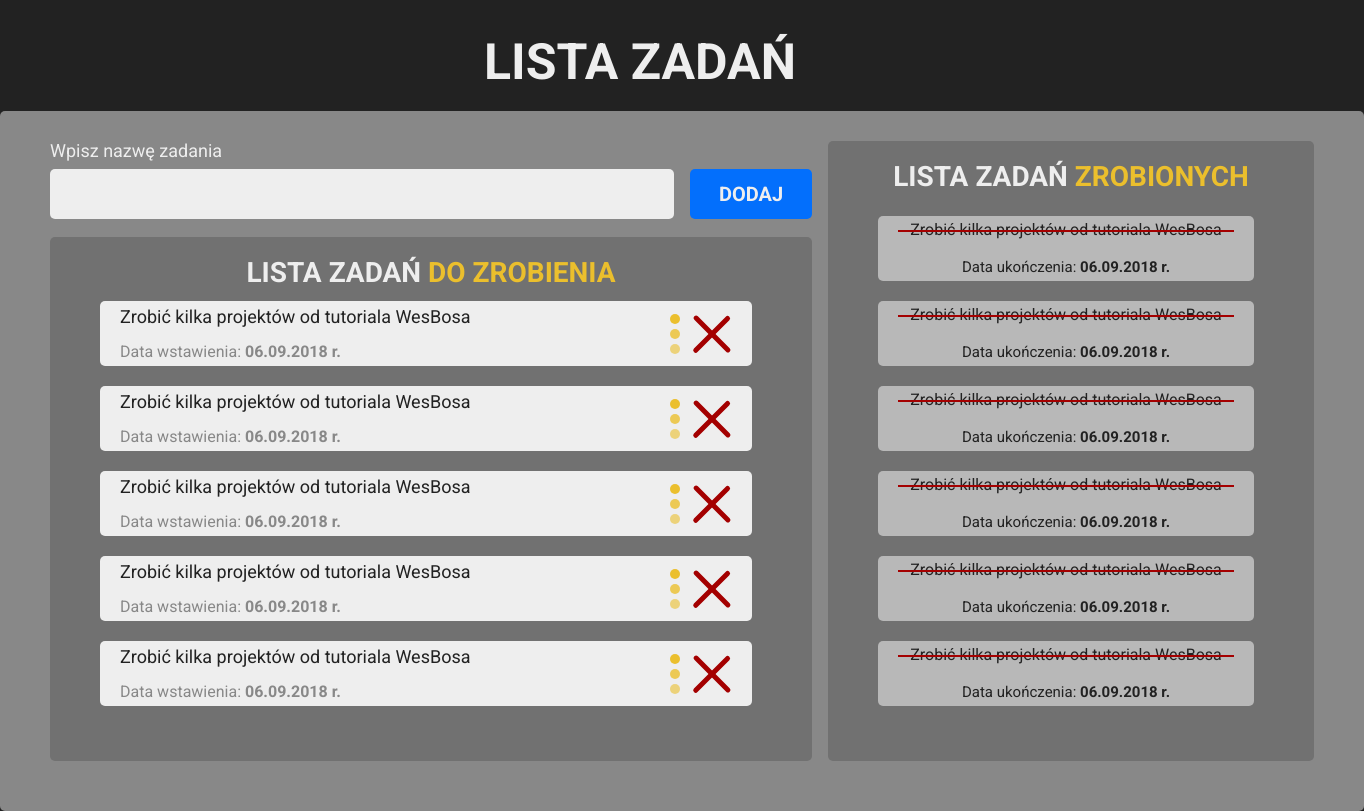
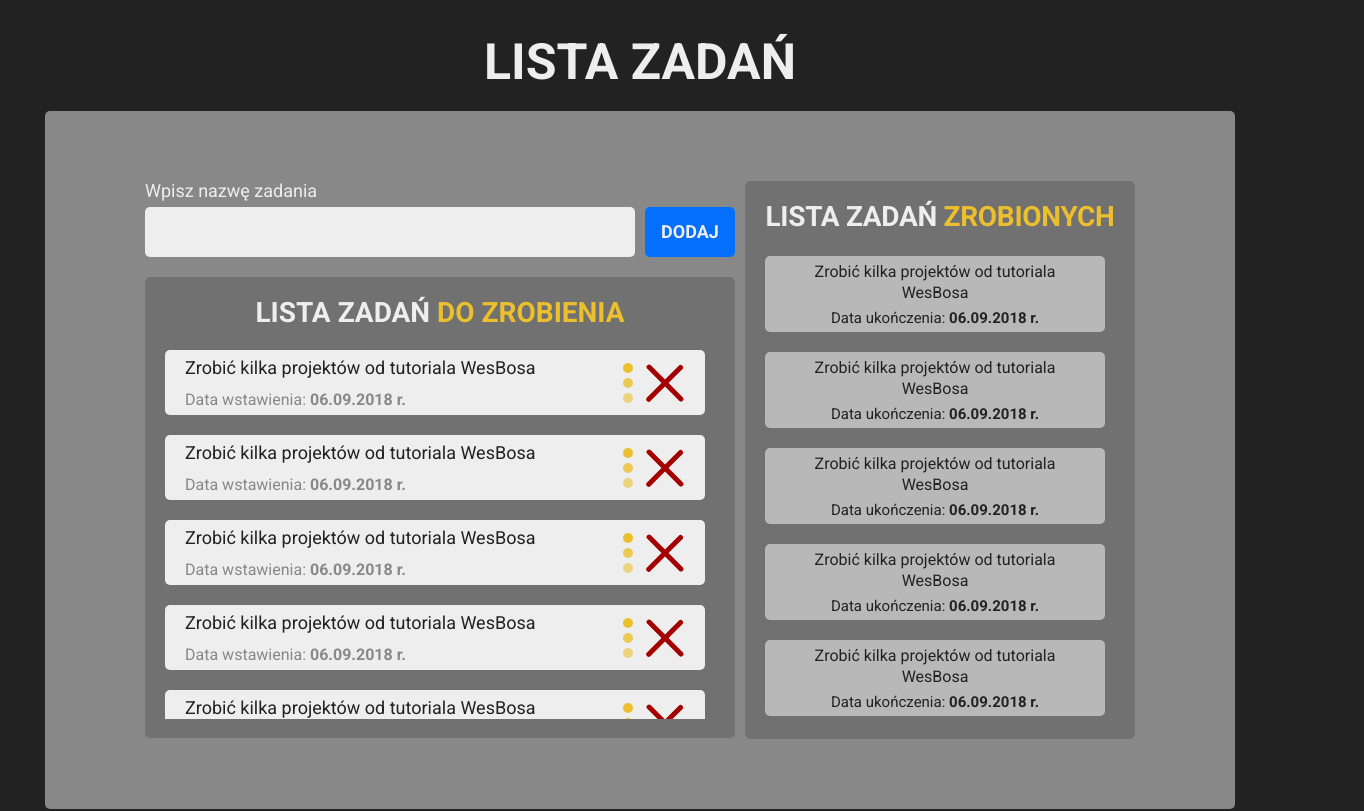
Before and after one commit to KP1976/todo-react, a React (Create React App) app: page / in a window 1280 px wide. Shown: the whole page, 1364 px wide, since content can reach past the window. Built offline with nearby package versions, Linux system fonts and the light colour scheme.

Commit message:
Change styles for new app project

```diff
--- a/src/components/AddTask.js
+++ b/src/components/AddTask.js
@@ -1,11 +1,25 @@
 import React, { Component } from 'react';
 
 class AddTask extends Component {
+	state = {
+		task: '',
+	};
+
+	handleChange = e => {
+		this.setState({ task: e.target.value });
+	};
+
 	render() {
+		const { task } = this.state;
+		console.log(task);
 		return (
 			<div className="add-task">
 				<label className="add-task__label">Wpisz nazwę zadania</label>
-				<input type="text" className="add-task__input" />
+				<input
+					type="text"
+					className="add-task__input"
+					onChange={this.handleChange}
+				/>
 				<button className="add-task__button">dodaj</button>
 			</div>
 		);
--- a/src/components/TasksDone/TasksDoneList.js
+++ b/src/components/TasksDone/TasksDoneList.js
@@ -9,16 +9,6 @@ const TasksDoneList = () => {
 			<TaskDone />
 			<TaskDone />
 			<TaskDone />
-			<TaskDone />
-			<TaskDone />
-			<TaskDone />
-			<TaskDone />
-			<TaskDone />
-			<TaskDone />
-			<TaskDone />
-			<TaskDone />
-			<TaskDone />
-			<TaskDone />
 		</ul>
 	);
 };
--- a/src/components/TasksToDo/Task.js
+++ b/src/components/TasksToDo/Task.js
@@ -1,16 +1,21 @@
 import React, { Component } from 'react';
 
 class Task extends Component {
+	state = {
+		taskName: 'Zrobić kilka projektów od tutoriala WesBosa',
+		date: '06.09.2018 r.',
+	};
+
 	render() {
+		const { taskName, date } = this.state;
+
 		return (
 			<li className="task">
 				<div className="task-texts">
-					<p className="task-texts__name-task">
-						Zrobić kilka projektów od tutoriala WesBosa
-					</p>
+					<p className="task-texts__name-task">{taskName}</p>
 					<p className="task-texts__date-task">
 						Data wstawienia:{' '}
-						<span className="task-texts__date-task-value">06.09.2018 r.</span>
+						<span className="task-texts__date-task-value">{date}</span>
 					</p>
 				</div>
 				<div className="task-icons">
--- a/src/styles/css/main.css
+++ b/src/styles/css/main.css
@@ -333,17 +333,21 @@ body {
   background-color: #888;
   border-radius: 0.5rem;
   display: grid;
-  grid-gap: 1.6rem;
-  grid-template-columns: 76.2rem 48.6rem;
-  grid-template-rows: 8rem 52.4rem;
+  grid-column-gap: 1rem;
+  grid-row-gap: 2rem;
+  grid-template-columns: 59rem 39em;
+  grid-template-rows: auto auto;
   margin: 0 auto;
-  padding: 3rem 5rem 5rem;
-  width: 136.4rem; }
+  max-height: 70rem;
+  padding: 7rem 10rem;
+  width: 119rem; }
 
 .add-task {
   display: grid;
-  grid-gap: 0.6rem 1.6rem;
-  grid-template-columns: 62.4rem 12.2rem;
+  grid-column-gap: 1rem;
+  grid-row-gap: 0.5rem;
+  grid-column: 1 / 2;
+  grid-template-columns: 49rem 9rem;
   grid-template-rows: auto auto; }
   .add-task__label {
     font-size: 1.8rem;
@@ -354,6 +358,7 @@ body {
     background-color: #eee;
     border: none;
     border-radius: 0.5rem;
+    color: #222;
     font-size: 2rem;
     font-weight: 400;
     grid-column: 1 / 2;
@@ -366,7 +371,7 @@ body {
     border: none;
     border-radius: 0.5rem;
     cursor: pointer;
-    font-size: 2rem;
+    font-size: 1.8rem;
     font-weight: 700;
     grid-column: 2 / 3;
     grid-row: 2 / 3;
@@ -381,11 +386,12 @@ body {
   border-radius: 0.5rem;
   grid-column: 1 / 2;
   grid-row: 2 / 3;
-  padding: 2rem 5rem 5rem; }
+  height: 46.1rem;
+  padding: 2rem; }
   .tasks-list-container__title {
     font-size: 2.8rem;
     font-weight: 700;
-    margin: 0 0 1.2rem 0;
+    margin: 0 0 2rem 0;
     text-align: center;
     text-transform: uppercase; }
     .tasks-list-container__title--yellow {
@@ -393,7 +399,7 @@ body {
       font-size: 2.8rem; }
 
 .tasks-list {
-  height: 41rem;
+  height: 36.9rem;
   margin: 0;
   overflow-y: auto;
   padding: 0 1rem 0 0; }
@@ -403,7 +409,7 @@ body {
   border-radius: 0.5rem;
   display: grid;
   grid-template-columns: auto 6.2rem;
-  height: 6.5rem;
+  min-height: 6.5rem;
   list-style: none;
   margin-bottom: 2rem;
   padding: 0.6rem 2rem 0.5rem; }
@@ -416,6 +422,7 @@ body {
     .task .task-texts__name-task {
       color: #222;
       font-size: 1.8rem;
+      line-height: 2.4rem;
       margin: 0; }
     .task .task-texts__date-task {
       color: #888;
@@ -426,20 +433,19 @@ body {
         font-size: 1.6rem;
         font-weight: 700; }
   .task .task-icons {
+    align-items: center;
     display: flex;
-    justify-content: space-between;
     justify-content: space-between; }
     .task .task-icons__modify-icon {
-      display: flex;
       flex-direction: column;
-      justify-content: space-between;
-      padding: 0.7rem 0;
+      height: 4rem;
       position: relative;
       width: 1rem; }
       .task .task-icons__modify-icon--yellow-circle {
         background-color: #ebbf2d;
         border-radius: 50%;
-        height: 1rem; }
+        height: 1rem;
+        margin-bottom: 0.5rem; }
         .task .task-icons__modify-icon--yellow-circle::before, .task .task-icons__modify-icon--yellow-circle::after {
           background-color: #ebbf2d;
           border-radius: 50%;
@@ -452,7 +458,7 @@ body {
           top: 50%;
           transform: translateY(-50%); }
         .task .task-icons__modify-icon--yellow-circle::after {
-          bottom: calc(0px + 7px);
+          bottom: 0;
           opacity: 0.6; }
     .task .task-icons__delete-icon {
       width: 4.5rem;
@@ -481,12 +487,13 @@ body {
   border-radius: 0.5rem;
   grid-column: 2 / 3;
   grid-row: 1 / 3;
-  padding: 2rem 5rem 5rem; }
+  padding: 2rem; }
   .tasks-done-list-container .tasks-list-container__title {
-    margin-bottom: 2.3rem; }
+    margin-bottom: 2.3rem;
+    letter-spacing: -0.03rem; }
 
 .tasks-done-list {
-  height: 49rem;
+  height: 46.3rem;
   margin: 0;
   overflow-y: auto;
   padding: 0 1rem 0 0; }
@@ -496,27 +503,23 @@ body {
   border-radius: 0.5rem;
   display: flex;
   flex-direction: column;
-  height: 6.5rem;
+  min-height: 7.6rem;
   justify-content: space-between;
   list-style: none;
   margin-bottom: 2rem;
-  padding: 0.5rem 2rem; }
+  padding: 0.5rem 2rem;
+  position: relative; }
   .task-done:last-child {
     margin-bottom: 0; }
+  .task-done .red-line {
+    position: absolute;
+    z-index: 1; }
   .task-done__name-task {
     color: #222;
     font-size: 1.6rem;
     margin: 0;
-    position: relative;
+    line-height: 2.1rem;
     text-align: center; }
-    .task-done__name-task::before {
-      background-color: #a40000;
-      content: '';
-      height: 0.2rem;
-      left: 0;
-      position: absolute;
-      top: 50%;
-      width: 100%; }
   .task-done__date-task {
     color: #222;
     font-size: 1.5rem;
--- a/src/styles/scss/components/_AddTask.scss
+++ b/src/styles/scss/components/_AddTask.scss
@@ -1,7 +1,9 @@
 .add-task {
 	display: grid;
-	grid-gap: 0.6rem 1.6rem;
-	grid-template-columns: 62.4rem 12.2rem;
+	grid-column-gap: 1rem;
+	grid-row-gap: 0.5rem;
+	grid-column: 1 / 2;
+	grid-template-columns: 49rem 9rem;
 	grid-template-rows: auto auto;
 
 	&__label {
@@ -15,6 +17,7 @@
 		background-color: $clr-text;
 		border: none;
 		border-radius: $main-radius;
+		color: $clr-body-background;
 		font-size: 2rem;
 		font-weight: $font-normal;
 		grid-column: 1 / 2;
@@ -29,7 +32,7 @@
 		border: none;
 		border-radius: $main-radius;
 		cursor: pointer;
-		font-size: 2rem;
+		font-size: 1.8rem;
 		font-weight: $font-bold;
 		grid-column: 2 / 3;
 		grid-row: 2 / 3;
--- a/src/styles/scss/components/_Task.scss
+++ b/src/styles/scss/components/_Task.scss
@@ -3,7 +3,7 @@
 	border-radius: $main-radius;
 	display: grid;
 	grid-template-columns: auto 6.2rem;
-	height: 6.5rem;
+	min-height: 6.5rem;
 	list-style: none;
 	margin-bottom: 2rem;
 	padding: 0.6rem 2rem 0.5rem;
@@ -20,6 +20,7 @@
 		&__name-task {
 			color: $clr-body-background;
 			font-size: 1.8rem;
+			line-height: 2.4rem;
 			margin: 0;
 		}
 
@@ -37,15 +38,13 @@
 	}
 
 	.task-icons {
+		align-items: center;
 		display: flex;
-		justify-content: space-between;
 		justify-content: space-between;
 
 		&__modify-icon {
-			display: flex;
 			flex-direction: column;
-			justify-content: space-between;
-			padding: 0.7rem 0;
+			height: 4rem;
 			position: relative;
 			width: 1rem;
 
@@ -53,6 +52,7 @@
 				background-color: $yellow;
 				border-radius: 50%;
 				height: 1rem;
+				margin-bottom: 0.5rem;
 
 				&::before,
 				&::after {
@@ -66,7 +66,7 @@
 				}
 
 				&::after {
-					bottom: calc(0px + 7px);
+					bottom: 0;
 					opacity: 0.6;
 				}
 			}
--- a/src/styles/scss/components/_TaskDone.scss
+++ b/src/styles/scss/components/_TaskDone.scss
@@ -3,32 +3,28 @@
 	border-radius: $main-radius;
 	display: flex;
 	flex-direction: column;
-	height: 6.5rem;
+	min-height: 7.6rem;
 	justify-content: space-between;
 	list-style: none;
 	margin-bottom: 2rem;
 	padding: 0.5rem 2rem;
+	position: relative;
 
 	&:last-child {
 		margin-bottom: 0;
+	}
+
+	.red-line {
+		position: absolute;
+		z-index: 1;
 	}
 
 	&__name-task {
 		color: $clr-body-background;
 		font-size: 1.6rem;
 		margin: 0;
-		position: relative;
+		line-height: 2.1rem;
 		text-align: center;
-
-		&::before {
-			background-color: $red;
-			content: '';
-			height: 0.2rem;
-			left: 0;
-			position: absolute;
-			top: 50%;
-			width: 100%;
-		}
 	}
 
 	&__date-task {
--- a/src/styles/scss/components/_TasksDoneList.scss
+++ b/src/styles/scss/components/_TasksDoneList.scss
@@ -1,5 +1,5 @@
 .tasks-done-list {
-	height: 49rem;
+	height: 46.3rem;
 	margin: 0;
 	overflow-y: auto;
 	padding: 0 1rem 0 0;
--- a/src/styles/scss/components/_TasksDoneListContainer.scss
+++ b/src/styles/scss/components/_TasksDoneListContainer.scss
@@ -3,9 +3,10 @@
 	border-radius: $main-radius;
 	grid-column: 2 / 3;
 	grid-row: 1 / 3;
-	padding: 2rem 5rem 5rem;
+	padding: 2rem;
 
 	.tasks-list-container__title {
 		margin-bottom: 2.3rem;
+		letter-spacing: -0.03rem;
 	}
 }
--- a/src/styles/scss/components/_TasksList.scss
+++ b/src/styles/scss/components/_TasksList.scss
@@ -1,5 +1,5 @@
 .tasks-list {
-	height: 41rem;
+	height: 36.9rem;
 	margin: 0;
 	overflow-y: auto;
 	padding: 0 1rem 0 0;
--- a/src/styles/scss/components/_TasksListContainer.scss
+++ b/src/styles/scss/components/_TasksListContainer.scss
@@ -3,12 +3,13 @@
 	border-radius: $main-radius;
 	grid-column: 1 / 2;
 	grid-row: 2 / 3;
-	padding: 2rem 5rem 5rem;
+	height: 46.1rem;
+	padding: 2rem;
 
 	&__title {
 		font-size: 2.8rem;
 		font-weight: $font-bold;
-		margin: 0 0 1.2rem 0;
+		margin: 0 0 2rem 0;
 		text-align: center;
 		text-transform: uppercase;
 
--- a/src/styles/scss/components/_TodoContainer.scss
+++ b/src/styles/scss/components/_TodoContainer.scss
@@ -2,10 +2,12 @@
 	background-color: $clr-todo-background;
 	border-radius: $main-radius;
 	display: grid;
-	grid-gap: 1.6rem;
-	grid-template-columns: 76.2rem 48.6rem;
-	grid-template-rows: 8rem 52.4rem;
+	grid-column-gap: 1rem;
+	grid-row-gap: 2rem;
+	grid-template-columns: 59rem 39em;
+	grid-template-rows: auto auto;
 	margin: 0 auto;
-	padding: 3rem 5rem 5rem;
-	width: 136.4rem;
+	max-height: 70rem;
+	padding: 7rem 10rem;
+	width: 119rem;
 }
```
Also changed, not shown: 2 other files (tests, documents, lock files or other folders).
